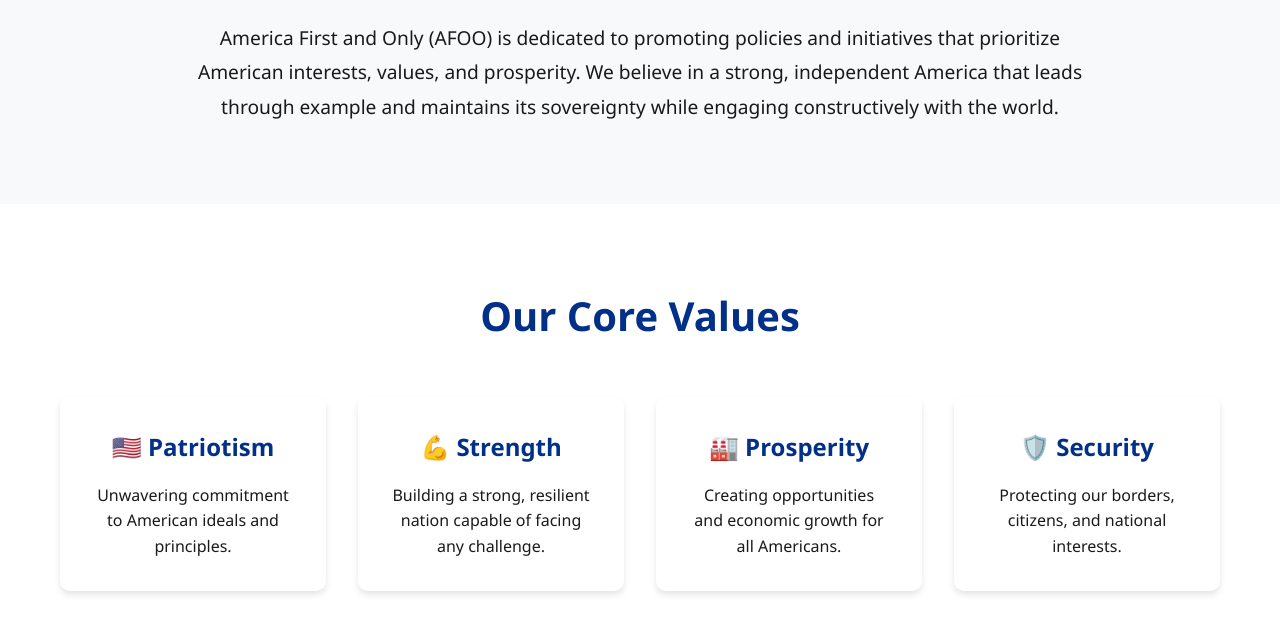
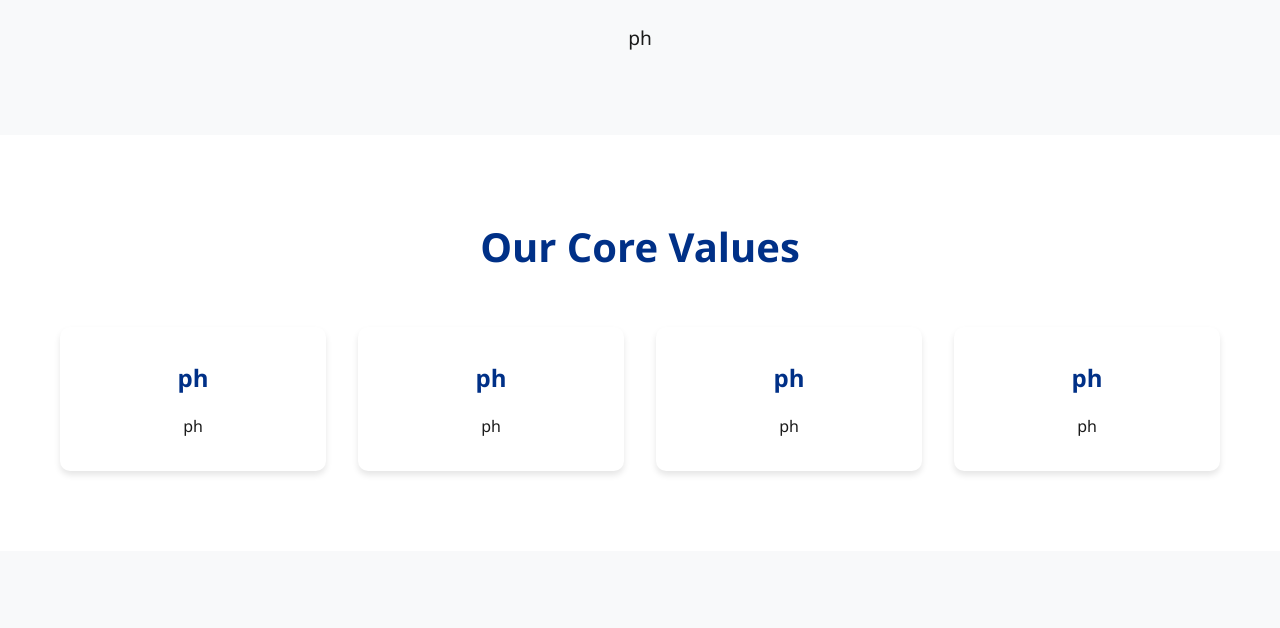
Before and after one commit to Vortex555/AFOO-Web, a plain HTML site: page index.html in a window 1280 px wide. Shown: the part 691-1319 px from the top of the page. Drawn offline with Linux system fonts and the light colour scheme.

Commit message:
made placeholders (PH)

```diff
--- a/index.html
+++ b/index.html
@@ -11,7 +11,7 @@
         <nav class="navbar">
             <div class="container">
                 <div class="logo">
-                    <h1>AFOO</h1>
+                    <h1>America First and Only</h1>
                 </div>
                 <ul class="nav-links">
                     <li><a href="#home">Home</a></li>
@@ -35,7 +35,7 @@
         <section id="about" class="about">
             <div class="container">
                 <h2>About AFOO</h2>
-                <p>America First and Only (AFOO) is dedicated to promoting policies and initiatives that prioritize American interests, values, and prosperity. We believe in a strong, independent America that leads through example and maintains its sovereignty while engaging constructively with the world.</p>
+                <p>ph</p>
             </div>
         </section>
 
@@ -44,20 +44,20 @@
                 <h2>Our Core Values</h2>
                 <div class="values-grid">
                     <div class="value-card">
-                        <h3>🇺🇸 Patriotism</h3>
-                        <p>Unwavering commitment to American ideals and principles.</p>
+                        <h3>ph</h3>
+                        <p>ph</p>
                     </div>
                     <div class="value-card">
-                        <h3>💪 Strength</h3>
-                        <p>Building a strong, resilient nation capable of facing any challenge.</p>
+                        <h3>ph</h3>
+                        <p>ph</p>
                     </div>
                     <div class="value-card">
-                        <h3>🏭 Prosperity</h3>
-                        <p>Creating opportunities and economic growth for all Americans.</p>
+                        <h3>ph</h3>
+                        <p>ph</p>
                     </div>
                     <div class="value-card">
-                        <h3>🛡️ Security</h3>
-                        <p>Protecting our borders, citizens, and national interests.</p>
+                        <h3>ph</h3>
+                        <p>ph</p>
                     </div>
                 </div>
             </div>
```
